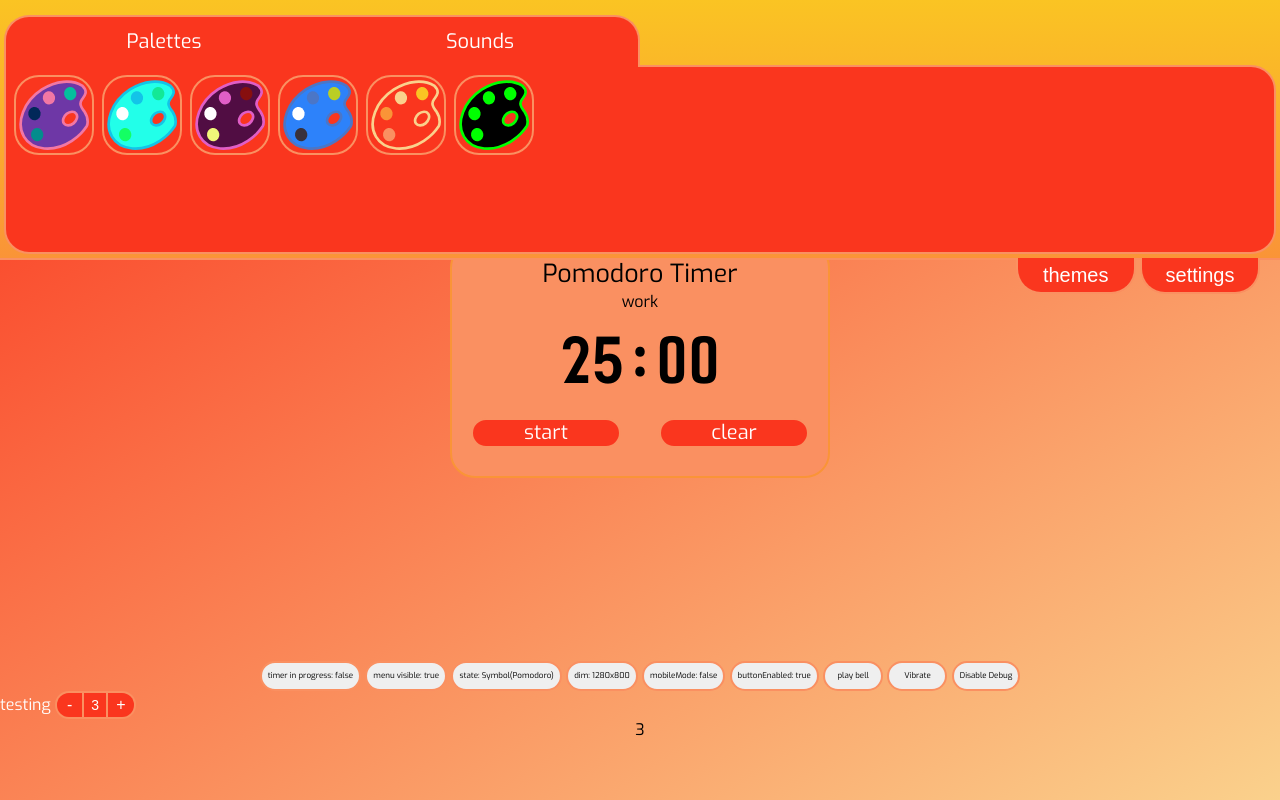
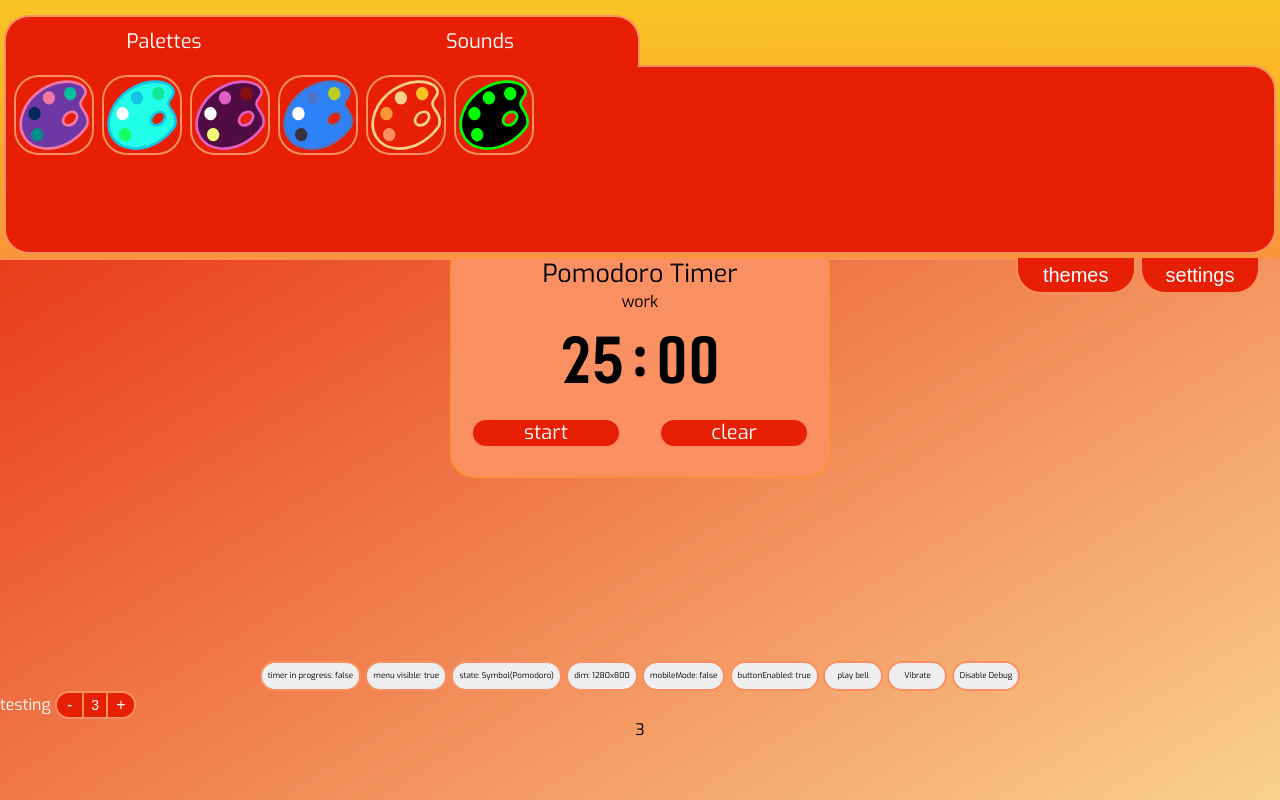
Before and after one commit to niblicat/pomodoro, a SvelteKit app: page / in a window 1280 px wide. Both pictures are taken after a click on the button "themes". Built offline with nearby package versions, Linux system fonts and the light colour scheme.

Commit message:
improved contrast of rooster

```diff
--- a/src/routes/menu.svelte
+++ b/src/routes/menu.svelte
@@ -555,7 +555,7 @@
         height: 100%;
         background-image: linear-gradient(to bottom, var(--accent1), var(--neutralbright));
         color: var(--alttext);
-        overflow: auto;
+        overflow: none;
         pointer-events: auto;
         border-bottom: 2px solid var(--divback);
     }
--- a/src/routes/themes.svelte
+++ b/src/routes/themes.svelte
@@ -127,7 +127,7 @@
 
     let Rooster: Theme = {
         name: existingThemes.Rooster,
-        background: '#FA361E',
+        background: '#E61F05',
         divback: '#FA9061',
         accent1: '#FAC423',
         accent2: '#FAD18C',
@@ -137,9 +137,9 @@
         neutralbright: '#FA9437',
         title: '#000',
         text: '#fff',
-        neutral: '#FA361E',
-        input: '#FA361E',
-        altinput: '#FA361E',
+        neutral: '#E61F05',
+        input: '#E61F05',
+        altinput: '#E61F05',
         alttext: '#fff',
         gradientdirection: 'to bottom right'
     };
```
